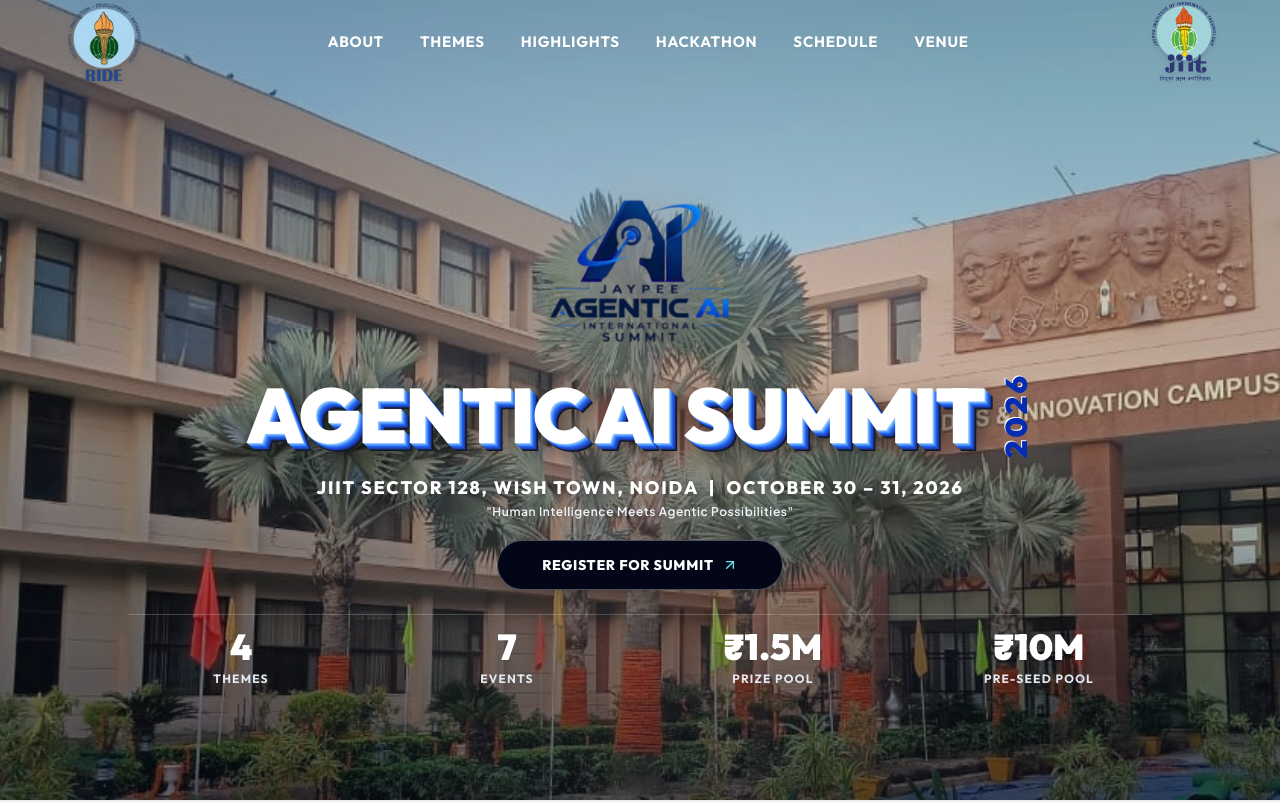
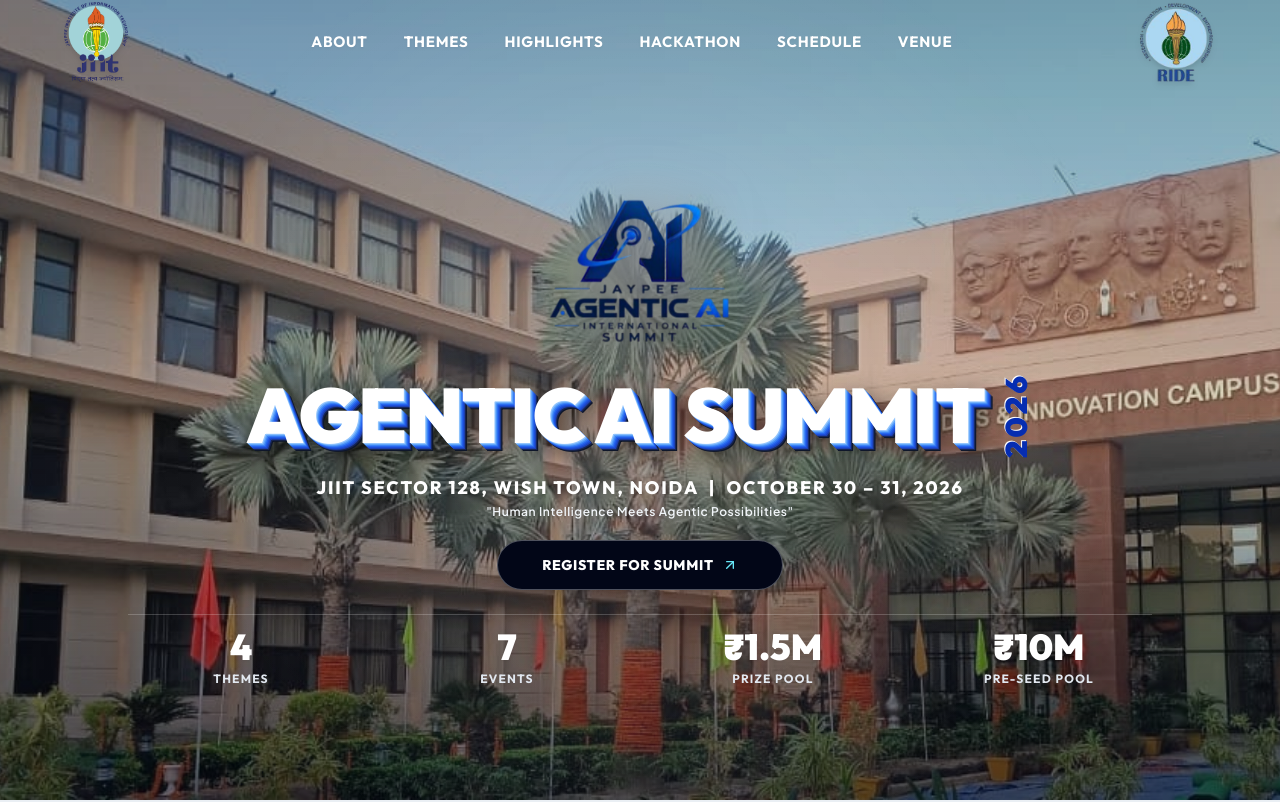
Before and after one commit to madhavgairola/jai-summit, a React (Vite) app: page / in a window 1280 px wide. Shown: the top 802 px of the page. Built offline with nearby package versions, Linux system fonts and the light colour scheme.

Commit message:
Revert "Swap positions of JIIT and RIDE logos in navbar"
This reverts commit ffbef942dc86b4eee7e48c91d3b3f18f1c98459f.

```diff
--- a/src/App.jsx
+++ b/src/App.jsx
@@ -89,16 +89,16 @@
             ===================================================================== */}
         <nav className="relative z-20 w-full max-w-[1600px] mx-auto px-6 sm:px-12 lg:px-16 h-[84px] max-h-[84px] flex items-center justify-between">
 
-          {/* Top Left: Official RIDE Logo */}
+          {/* Top Left: Official JIIT Logo */}
           <div className="flex items-center">
             <a
-              href="#about"
+              href="#home"
               className="transition-transform duration-200 hover:scale-105 flex items-center justify-center"
-              title="RIDE Initiative"
+              title="Jaypee Institute of Information Technology"
             >
               <img
-                src="/imgs/ride.png"
-                alt="RIDE Logo"
+                src="/imgs/jiit.png"
+                alt="JIIT Logo"
                 className="h-14 sm:h-16 md:h-[4.5rem] lg:h-20 w-auto object-contain drop-shadow-md"
               />
             </a>
@@ -126,16 +126,16 @@
             </a>
           </div>
 
-          {/* Top Right: Official JIIT Logo & Mobile Menu Toggle */}
+          {/* Top Right: Official RIDE Logo & Mobile Menu Toggle */}
           <div className="flex items-center gap-3 sm:gap-4">
             <a
-              href="#home"
+              href="#about"
               className="transition-transform duration-200 hover:scale-105 flex items-center justify-center"
-              title="Jaypee Institute of Information Technology"
+              title="RIDE Initiative"
             >
               <img
-                src="/imgs/jiit.png"
-                alt="JIIT Logo"
+                src="/imgs/ride.png"
+                alt="RIDE Logo"
                 className="h-14 sm:h-16 md:h-[4.5rem] lg:h-20 w-auto object-contain drop-shadow-md"
               />
             </a>
```
